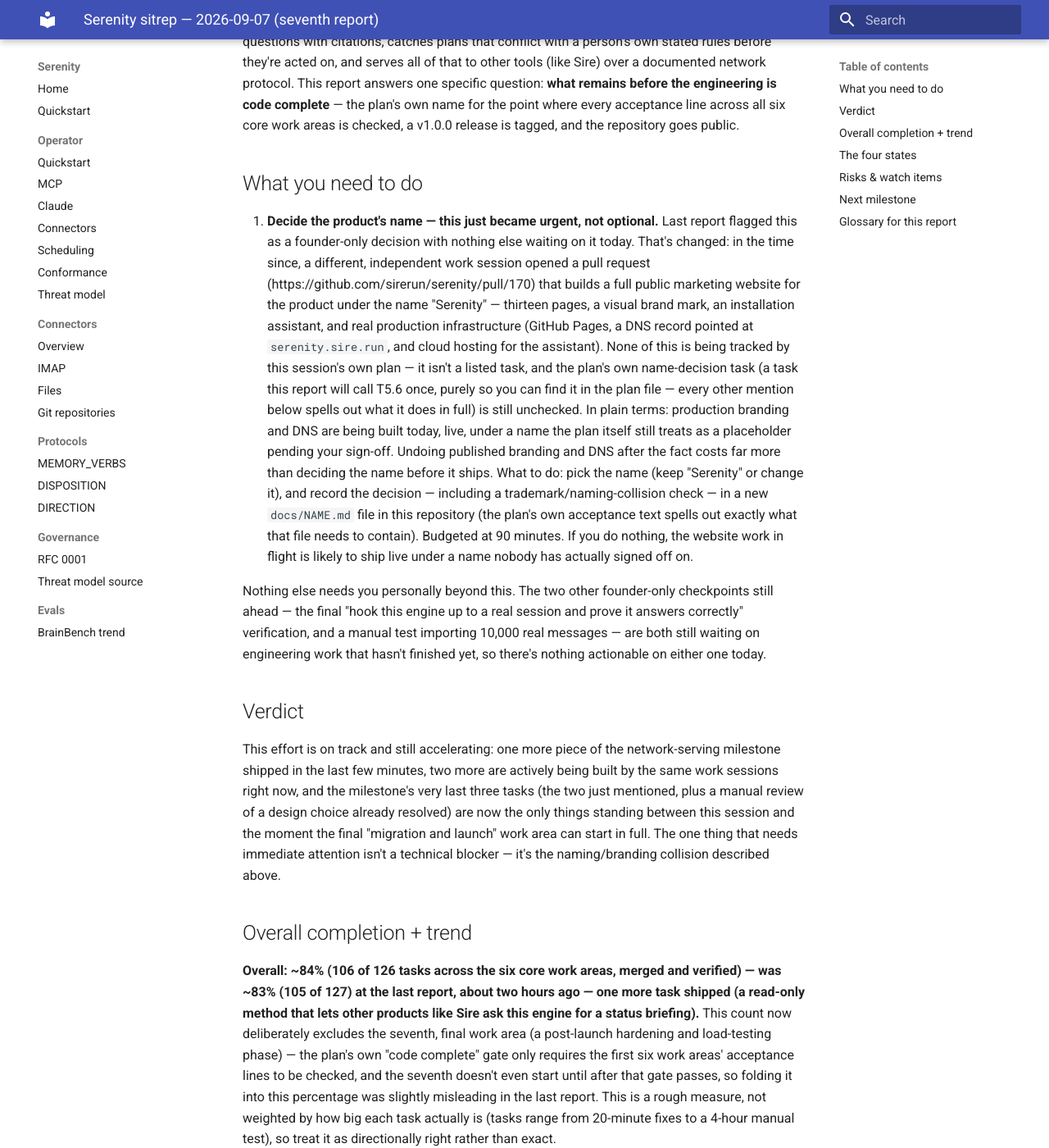
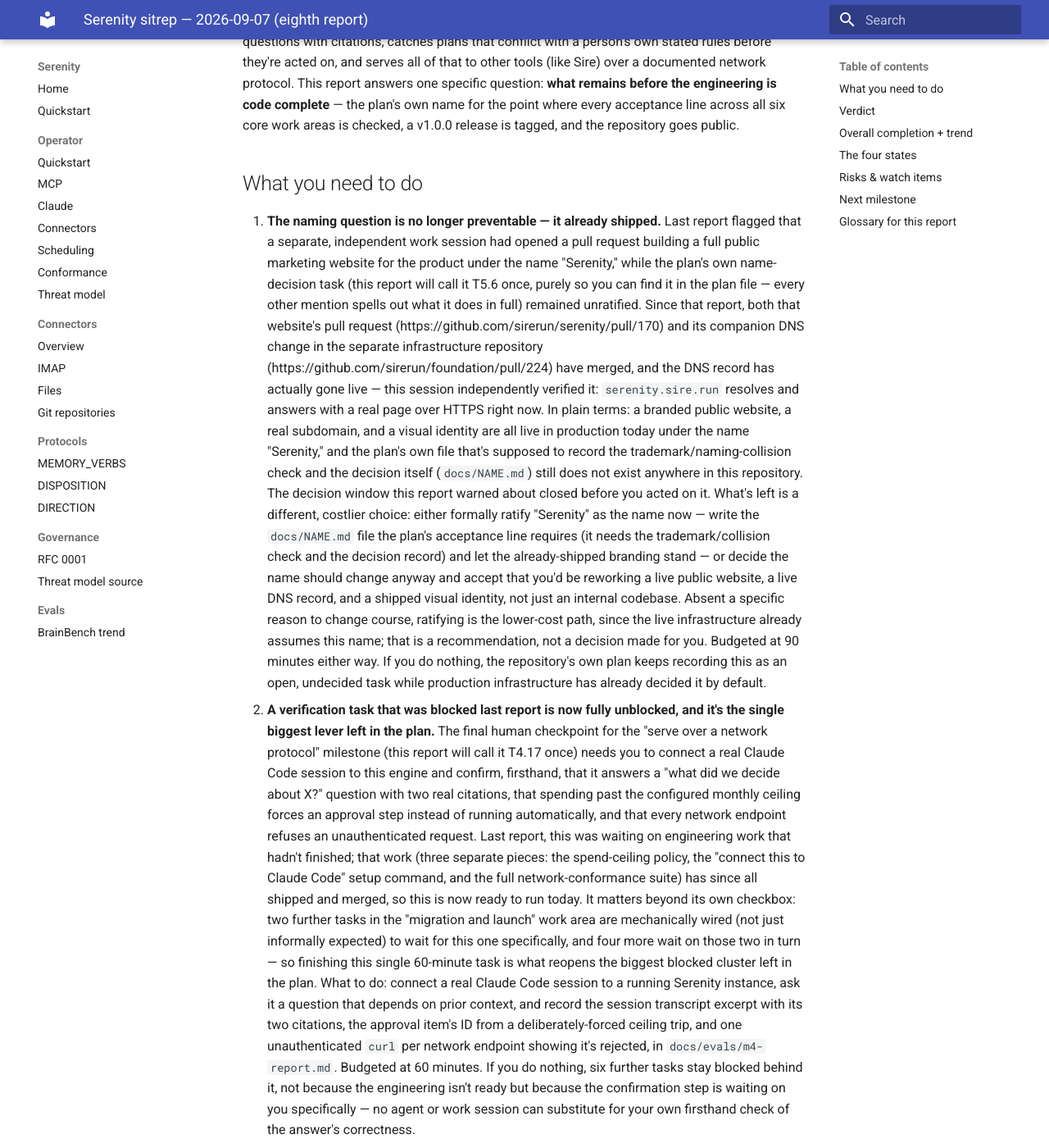
Before and after one commit to sirerun/serenity, an MkDocs documentation site: the page built from docs/sitrep/2026-09-07.md, in a window 1280 px wide and 1400 px high, scrolled down 193 px. Shown: the whole window at 82% size. Built offline with MkDocs 1.6.1 and Material for MkDocs 9.7.7, drawn with Linux system fonts in a browser that asks for light colours; some of the changed text lies outside the part shown.

Commit message:
sitrep: eighth report -- name decision now retroactive, T4.17 unblocked

```diff
--- a/docs/sitrep/2026-09-07.md
+++ b/docs/sitrep/2026-09-07.md
@@ -1,4 +1,4 @@
-# Serenity sitrep — 2026-09-07 (seventh report)
+# Serenity sitrep — 2026-09-07 (eighth report)
 
 Serenity is the memory/reasoning engine this session is building: a
 personal "brain" that ingests a person's messages and documents, extracts
@@ -12,166 +12,201 @@
 
 ## What you need to do
 
-1. **Decide the product's name — this just became urgent, not optional.**
-   Last report flagged this as a founder-only decision with nothing else
-   waiting on it today. That's changed: in the time since, a different,
-   independent work session opened a pull request
-   (https://github.com/sirerun/serenity/pull/170) that builds a full
-   public marketing website for the product under the name "Serenity" —
-   thirteen pages, a visual brand mark, an installation assistant, and
-   real production infrastructure (GitHub Pages, a DNS record pointed at
-   `serenity.sire.run`, and cloud hosting for the assistant). None of
-   this is being tracked by this session's own plan — it isn't a listed
-   task, and the plan's own name-decision task (a task this report will
-   call T5.6 once, purely so you can find it in the plan file — every
-   other mention below spells out what it does in full) is still
-   unchecked. In plain terms: production branding and DNS are being
-   built today, live, under a name the plan itself still treats as a
-   placeholder pending your sign-off. Undoing published branding and DNS
-   after the fact costs far more than deciding the name before it ships.
-   What to do: pick the name (keep "Serenity" or change it), and record
-   the decision — including a trademark/naming-collision check — in a
-   new `docs/NAME.md` file in this repository (the plan's own acceptance
-   text spells out exactly what that file needs to contain). Budgeted at
-   90 minutes. If you do nothing, the website work in flight is likely to
-   ship live under a name nobody has actually signed off on.
+1. **The naming question is no longer preventable — it already shipped.**
+   Last report flagged that a separate, independent work session had
+   opened a pull request building a full public marketing website for the
+   product under the name "Serenity," while the plan's own name-decision
+   task (this report will call it T5.6 once, purely so you can find it in
+   the plan file — every other mention spells out what it does in full)
+   remained unratified. Since that report, both that website's pull
+   request (https://github.com/sirerun/serenity/pull/170) and its
+   companion DNS change in the separate infrastructure repository
+   (https://github.com/sirerun/foundation/pull/224) have merged, and the
+   DNS record has actually gone live — this session independently
+   verified it: `serenity.sire.run` resolves and answers with a real page
+   over HTTPS right now. In plain terms: a branded public website, a real
+   subdomain, and a visual identity are all live in production today
+   under the name "Serenity," and the plan's own file that's supposed to
+   record the trademark/naming-collision check and the decision itself
+   (`docs/NAME.md`) still does not exist anywhere in this repository. The
+   decision window this report warned about closed before you acted on
+   it. What's left is a different, costlier choice: either formally ratify
+   "Serenity" as the name now — write the `docs/NAME.md` file the plan's
+   acceptance line requires (it needs the trademark/collision check and
+   the decision record) and let the already-shipped branding stand — or
+   decide the name should change anyway and accept that you'd be
+   reworking a live public website, a live DNS record, and a shipped
+   visual identity, not just an internal codebase. Absent a specific
+   reason to change course, ratifying is the lower-cost path, since the
+   live infrastructure already assumes this name; that is a
+   recommendation, not a decision made for you. Budgeted at 90 minutes
+   either way. If you do nothing, the repository's own plan keeps
+   recording this as an open, undecided task while production
+   infrastructure has already decided it by default.
+2. **A verification task that was blocked last report is now fully
+   unblocked, and it's the single biggest lever left in the plan.** The
+   final human checkpoint for the "serve over a network protocol"
+   milestone (this report will call it T4.17 once) needs you to connect a
+   real Claude Code session to this engine and confirm, firsthand, that it
+   answers a "what did we decide about X?" question with two real
+   citations, that spending past the configured monthly ceiling forces an
+   approval step instead of running automatically, and that every network
+   endpoint refuses an unauthenticated request. Last report, this was
+   waiting on engineering work that hadn't finished; that work (three
+   separate pieces: the spend-ceiling policy, the "connect this to Claude
+   Code" setup command, and the full network-conformance suite) has since
+   all shipped and merged, so this is now ready to run today. It matters
+   beyond its own checkbox: two further tasks in the "migration and
+   launch" work area are mechanically wired (not just informally
+   expected) to wait for this one specifically, and four more wait on
+   those two in turn — so finishing this single 60-minute task is what
+   reopens the biggest blocked cluster left in the plan. What to do:
+   connect a real Claude Code session to a running Serenity instance,
+   ask it a question that depends on prior context, and record the
+   session transcript excerpt with its two citations, the approval item's
+   ID from a deliberately-forced ceiling trip, and one unauthenticated
+   `curl` per network endpoint showing it's rejected, in
+   `docs/evals/m4-report.md`. Budgeted at 60 minutes. If you do nothing,
+   six further tasks stay blocked behind it, not because the engineering
+   isn't ready but because the confirmation step is waiting on you
+   specifically — no agent or work session can substitute for your own
+   firsthand check of the answer's correctness.
 
-Nothing else needs you personally beyond this. The two other
-founder-only checkpoints still ahead — the final "hook this engine up to
-a real session and prove it answers correctly" verification, and a
-manual test importing 10,000 real messages — are both still waiting on
-engineering work that hasn't finished yet, so there's nothing actionable
-on either one today.
+Nothing else needs you personally beyond these two. The manual
+10,000-message import test is still waiting on engineering work that
+hasn't finished (the importer that would feed it isn't built yet), so
+there's nothing actionable on it today.
 
 ## Verdict
 
-This effort is on track and still accelerating: one more piece of the
-network-serving milestone shipped in the last few minutes, two more are
-actively being built by the same work sessions right now, and the
-milestone's very last three tasks (the two just mentioned, plus a manual
-review of a design choice already resolved) are now the only things
-standing between this session and the moment the final "migration and
-launch" work area can start in full. The one thing that needs immediate
-attention isn't a technical blocker — it's the naming/branding
-collision described above.
+This effort is on track and still accelerating, and the biggest thing
+that changed since the last report is a real, self-inflicted governance
+miss: the naming decision this report has warned about for two reports
+running is no longer a decision in progress — it's an outcome already
+live in production, decided by default rather than by you. Engineering
+progress itself is strong: six more tasks shipped since the last report,
+including the last two pieces of the network-serving milestone, and the
+one remaining engineering-side blocker on the biggest cluster of
+unfinished work (see item 2 above) has just cleared.
 
 ## Overall completion + trend
 
-**Overall: ~84% (106 of 126 tasks across the six core work areas, merged
-and verified) — was ~83% (105 of 127) at the last report, about two
-hours ago — one more task shipped (a read-only method that lets other
-products like Sire ask this engine for a status briefing).** This count
-now deliberately excludes the seventh, final work area (a post-launch
-hardening and load-testing phase) — the plan's own "code complete" gate
-only requires the first six work areas' acceptance lines to be checked,
-and the seventh doesn't even start until after that gate passes, so
-folding it into this percentage was slightly misleading in the last
-report. This is a rough measure, not weighted by how big each task
-actually is (tasks range from 20-minute fixes to a 4-hour manual test),
-so treat it as directionally right rather than exact.
+**Overall: ~89% (112 of 126 tasks across the six core work areas, merged
+and verified) — was ~84% (106 of 126) at the last report, a few hours
+ago.** Six more tasks shipped in that window: two finished the "serve
+over a network protocol" work area entirely except for your own final
+check (a certifier proving an outside reference client can talk to this
+engine correctly, and this engine's own equivalent replay tool proving
+its three protocols match the recorded reference examples byte for
+byte), and four landed in the "migration and launch" work area (a gate
+that scans incoming content for injected instructions and fabricated
+facts before a release ships, a public documentation site built from
+already-written content, a script that proves a brand-new machine can
+install this engine and get one cited answer within 15 minutes purely by
+following the documentation, and a nightly job that now durably records
+this engine's retrieval-quality benchmark score over time and charts it
+on the documentation site). This count still deliberately excludes the
+seventh, final work area (a post-launch hardening and load-testing
+phase) — the plan's own "code complete" gate only requires the first six
+work areas' acceptance lines to be checked, and the seventh doesn't even
+start until after that gate passes. This is a rough measure, not weighted
+by how big each task actually is, so treat it as directionally right
+rather than exact.
 
 ## The four states
 
-**Done: ~84% (106 of 126 tasks, merged and verified).**
+**Done: ~89% (112 of 126 tasks, merged and verified).**
 
-- The first four work areas are entirely finished: the core data
-  storage layer, the pipeline that turns a person's messages into
-  structured, honestly-scored facts, the engine that reconciles
-  conflicting or updated facts and routes disputed ones to a human
-  review queue, and the "direction" system that checks a proposed plan
-  against a person's own stated rules, catches decisions nobody actually
-  made, and interviews a new user to seed their first rules.
+- The first four work areas are entirely finished: the core data storage
+  layer, the pipeline that turns a person's messages into structured,
+  honestly-scored facts, the engine that reconciles conflicting or
+  updated facts and routes disputed ones to a human review queue, and the
+  "direction" system that checks a proposed plan against a person's own
+  stated rules.
 - The fifth work area — serving all of this over a documented network
-  protocol so other tools can use it — just crossed 18 of its 21 tasks.
-  The newest: a read-only method (`Brief`) that lets an embedding
-  product like Sire ask this engine for the same "here's what's
-  outstanding, here's what moved forward, here's what needs your
-  attention" summary a human gets from the command line, verified
-  against every relevant recorded protocol transcript rather than a
-  hand-picked example.
+  protocol so other tools can use it — is now 20 of its 21 tasks done,
+  with only your own final check (item 2 above) left.
+- The sixth work area — migrating data from the tool this engine
+  supersedes and preparing for public launch — has grown to 5 of its 15
+  tasks done: a weekly operator report card, the content-safety gate
+  named above, the public documentation site, the fresh-machine install
+  script, and the retrieval-benchmark trend publisher.
 
-**In progress: ~2% (2 of 126 tasks) — plus one just-opened pull request
-still going through its first automated check.**
+**In progress: ~1% (1 of 126 tasks) — one work session, actively
+running.**
 
-- Closing a measurable accuracy gap in the fact-extraction pipeline
-  (twelve categories of fact were scoring below the required bar on a
-  real evaluation last week): a work session has a fix already committed
-  and pushed, a fast diagnostic pass shows all four of the hardest
-  categories now matching cleanly, and it's waiting on the real,
-  slower acceptance measurement to finish — expected shortly. That
-  session disclosed, honestly and without being asked, that closing this
-  gap required also touching the substance of two smaller planned
-  follow-up tasks (one investigating a specific confusion between two
-  fact categories, one fixing a contaminated test example) — it is not
-  claiming those two as separately done, just flagging the overlap for
-  when this work lands.
-- Building the automated check that proves an outside reference
-  implementation can talk to this engine's new network endpoint
-  correctly: the code is written and a pull request is open
-  (https://github.com/sirerun/serenity/pull/169), and its first round of
-  automated checks was still finishing at the time of this report.
-- A second work session is mid-build on this engine's own equivalent
-  conformance-replay command (the tool that proves Serenity's own
-  implementation of the three network protocols matches the recorded
-  reference examples byte-for-byte) — it surfaced a real design fork
-  partway through (how to handle two recorded examples whose setup data
-  can't be reproduced against an arbitrary already-running server), got
-  a ruling, and is now building the resolved design. No pull request yet.
+- Closing the last measurable accuracy gap in the fact-extraction
+  pipeline (twelve categories of fact needed to hit a required accuracy
+  bar; this report will call the task T1.29). The session working it
+  (one of several independent work sessions this fleet runs in parallel,
+  each locking one task to itself so no two sessions duplicate the same
+  work — this one is 3 hours 57 minutes into holding that lock, close to
+  this fleet's own 4-hour default staleness warning, but it is
+  demonstrably still active, not stuck: in that time it has run two full
+  measurement passes end to end (each about 85 minutes), found and fixed
+  two separate real, reproducible bugs along the way (one a
+  reasoning-timeout on one specific fact category, one a case where the
+  model kept a word the correct answer always drops), and is now 15-20
+  minutes into a third and hopefully final full run meant to show all
+  twelve categories passing together for the first time. It's holding its
+  own pull request for your review rather than merging it itself, per
+  this fleet's standing rule.
 
-**Todo — ready to pick up now: ~1% (1 of 126 tasks).**
+**Todo — ready to pick up now: 0% (0 of 126 tasks).**
 
-- A gate that scans incoming content for injected instructions,
-  fabricated facts, and similar attacks before a release ships. It's
-  unclaimed, fully unblocked, and next in line the moment one of the
-  three sessions above finishes.
+- Nothing is both unclaimed and immediately startable right now. Every
+  remaining task either needs you directly or is blocked behind something
+  that needs you directly — see Blocked below.
 
-**Blocked: ~13% (17 of 126 tasks).**
+**Blocked: ~10% (13 of 126 tasks).**
 
-- *Needs you:* the naming decision, covered in full above. Two more
-  founder-only checkpoints exist further out (the final serving-milestone
-  answer-with-citations verification, and the manual 10,000-message
-  import test) but both remain blocked on engineering work first, so
-  there's nothing for you to act on there yet.
-- *Other blockers:* fourteen tasks in the final "migration and launch"
-  work area (importing a user's existing data from the older tool this
-  engine supersedes, publishing a public documentation site, benchmarking
-  a large import, and similar) are held back — most by a deliberate
-  sequencing rule the plan encodes directly on the task (not left as
-  prose that could go stale) requiring the serving milestone's own exit
-  check to pass first, and the remainder by straightforward chains
-  (a resumable-import test needs the importer built first, and so on).
+- *Needs you:* the naming decision and the network-protocol final check,
+  both covered in full above. Two more founder-only tasks exist further
+  out in the plan — a large-scale real-data import test, and the final
+  "everything is checked, tagged, and public" gate — but both are still
+  blocked on other engineering finishing first, so there's nothing
+  actionable on either one today.
+- *Other blockers:* eleven tasks in the "migration and launch" work area
+  (the importer for this engine's predecessor tool, its accuracy test,
+  its resumable-restart test, a large-import performance benchmark, a
+  public copy of the test data used for that importer, the README's
+  first-impression rewrite, and two follow-up investigations into the
+  fact-extraction confusion the in-progress task above surfaced) are held
+  back by chains that trace back to the same two decisions in "Needs you"
+  above — most of them ultimately wait on the network-protocol final
+  check finishing, and the README rewrite specifically waits on the
+  naming decision, since it can't credibly show the product's name until
+  that's settled.
 
 ## Risks & watch items
 
-- **A production website and DNS record are being built today under a
-  name the plan hasn't formally approved** — covered in full under "What
-  you need to do." This is the most important item in this report.
-- **The plan's own summary line for the first work area is still
-  stale** (unchanged from last report, still worth a quick fix, not
-  blocking anything): it describes your own Gmail/repository
-  verification task as "remaining" when the actual task record shows you
-  completed it September 5-6.
-- **Fleet health:** every work session dispatched today has reported in
-  and none is silent or stuck; one session briefly hit its account's
-  weekly usage limit mid-task, which paused it for roughly 20 minutes
-  until the account issuing this session's work switched, after which it
-  resumed cleanly from exactly where it left off (its underlying
-  long-running measurement job kept running the whole time, unaffected).
-  One other session, partway through routine follow-up bookkeeping,
-  briefly merged its own change without waiting for confirmation, out of
-  a genuine but incorrect reading of an ambiguous instruction; the change
-  itself was double-checked and was correct, and the instruction wording
-  that caused the confusion has been fixed for the rest of today's work.
-  Both are closed out, not open concerns.
+- **A production website and a live DNS record now exist under a name
+  the plan itself still lists as an open decision** — covered in full
+  under "What you need to do." This is no longer a risk to prevent; it's
+  a fact on the ground that needs a decision now.
+- **The plan's own summary line for the first work area is still stale**
+  (flagged in the last report too, still not fixed, still not blocking
+  anything): it undercounts how many tasks that work area actually
+  contains, because three tasks were added to it after that summary line
+  was last written and the line itself was never refreshed. Worth a
+  two-minute fix; harmless in the meantime since the underlying task list
+  itself is accurate.
+- **Fleet health:** the one work session dispatched today (see "In
+  progress" above) is active and reporting in on schedule; no session is
+  silent or stuck. Its claim on its task is close to this fleet's 4-hour
+  default staleness threshold, but the session's own recent reports (two
+  completed full measurement runs, two disclosed and fixed bugs, a third
+  run in progress) are direct evidence it's still making real progress,
+  not a stale or abandoned lock.
 
 ## Next milestone
 
-The serving milestone's last three tasks — the two conformance checks
-currently in progress, plus the founder-only final verification that
-depends on both of them — are what close out the fifth work area
-entirely. Once those land, the fifth work area is fully done and the
-"migration and launch" work area's fourteen blocked tasks can start
-clearing in earnest, which is the biggest single jump left in the plan.
+Your own final check on the network-protocol work area (item 2 above)
+is what closes that work area out completely and reopens the biggest
+blocked cluster of remaining work — six further tasks either wait on it
+directly or wait on tasks that do. Separately, the in-progress
+fact-extraction session's third and hopefully final measurement run
+landing clean is what closes out the first work area's last open item.
 
 ## Glossary for this report
 
@@ -186,7 +221,7 @@
   and the repository is made public
 - conformance: proving that Serenity's implementation of a network
   protocol behaves exactly like the reference specification says it
-  should, by replaying a fixed set of recorded test cases against it
-  and comparing the results byte-for-byte
+  should, by replaying a fixed set of recorded test cases against it and
+  comparing the results byte for byte
 - Sire: the separate product that is meant to embed this engine as its
   memory/reasoning layer
```
